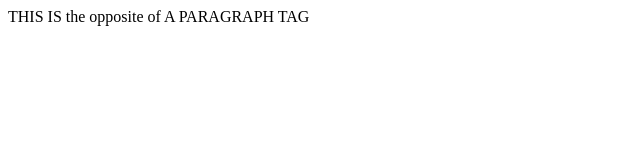
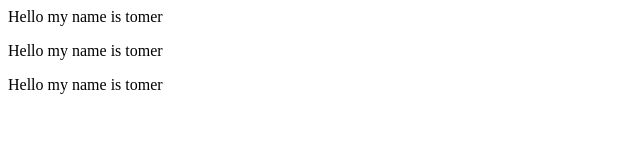
Before and after one commit to tharari21/hello-world, a plain HTML site: page index.html in a window 1280 px wide. Shown: the whole page, without its empty margins (0-640 px from the left). Drawn offline with Linux system fonts and the light colour scheme.

Commit message:
Edited index

```diff
--- a/index.html
+++ b/index.html
@@ -6,6 +6,8 @@
     <title>Document</title>
 </head>
 <body>
-    <p>THIS IS the opposite of A PARAGRAPH TAG</p>
+    <p>Hello my name is tomer</p>
+    <p>Hello my name is tomer</p>
+    <p>Hello my name is tomer</p>
 </body>
 </html>
```
